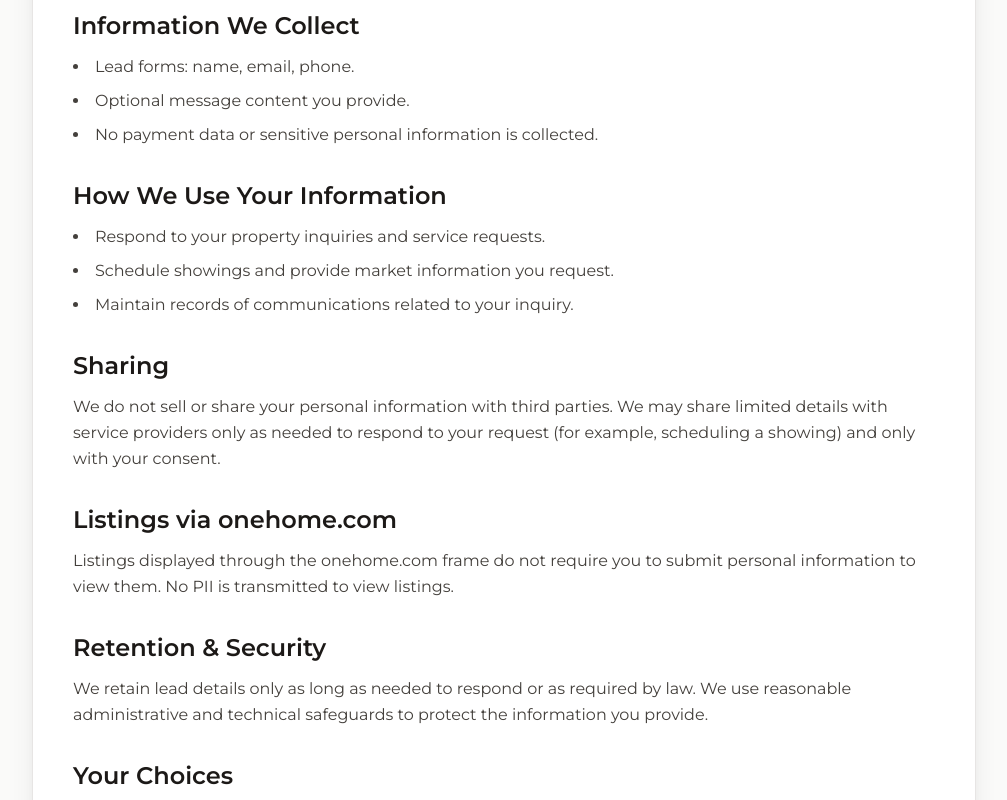
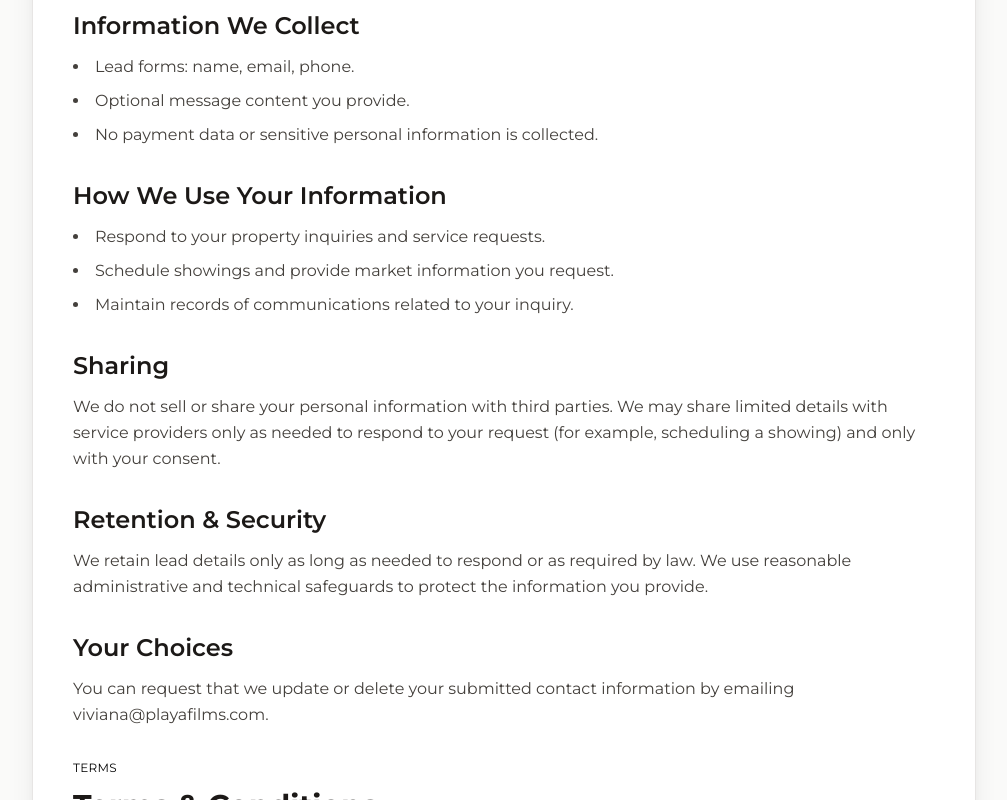
Before and after one commit to cganelli/therealproducers, a React (Vite) app: page /privacy in a window 1280 px wide. Shown: the part 383-1183 px from the top of the page, without its empty margins (136-1143 px from the left). Built offline with nearby package versions, Linux system fonts and the light colour scheme.

Commit message:
Remove onehome listing section from privacy page

```diff
--- a/src/components/Privacy.tsx
+++ b/src/components/Privacy.tsx
@@ -47,14 +47,6 @@ const Privacy = () => {
               <p className="text-stone-700 leading-relaxed">
                 We do not sell or share your personal information with third parties. We may share limited details with service
                 providers only as needed to respond to your request (for example, scheduling a showing) and only with your consent.
-              </p>
-            </div>
-
-            <div className="space-y-3">
-              <h2 className="text-2xl font-semibold text-stone-900">Listings via onehome.com</h2>
-              <p className="text-stone-700 leading-relaxed">
-                Listings displayed through the onehome.com frame do not require you to submit personal information to view them.
-                No PII is transmitted to view listings.
               </p>
             </div>
 
```
